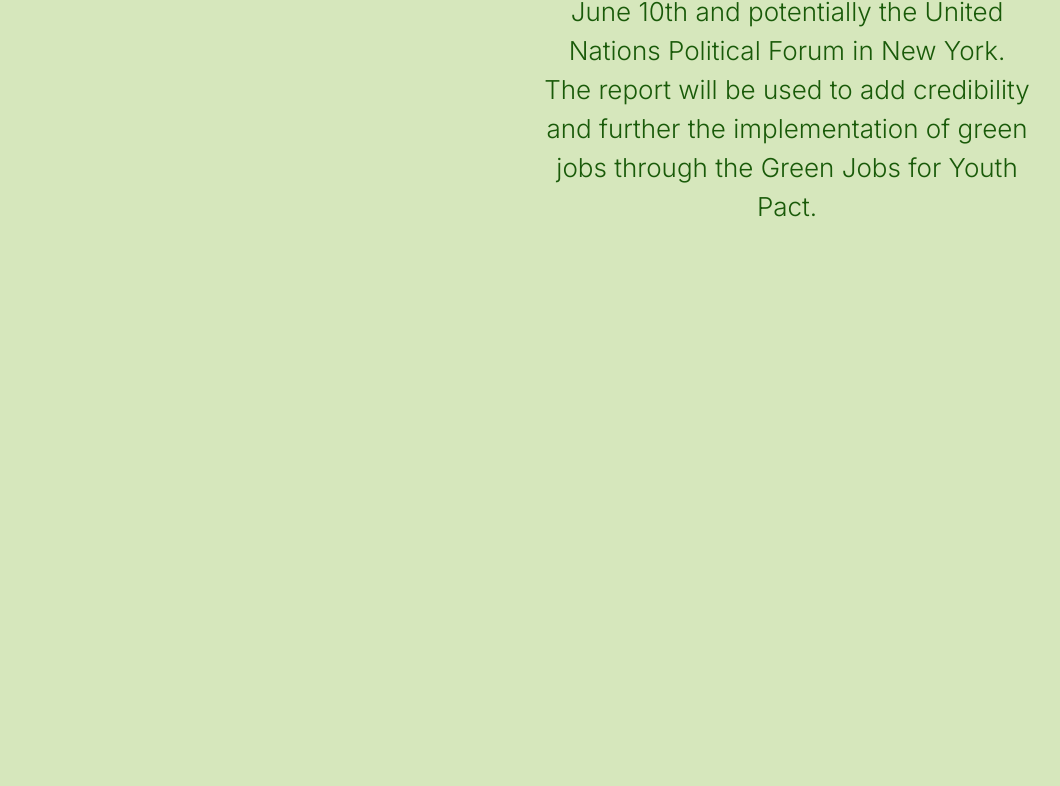
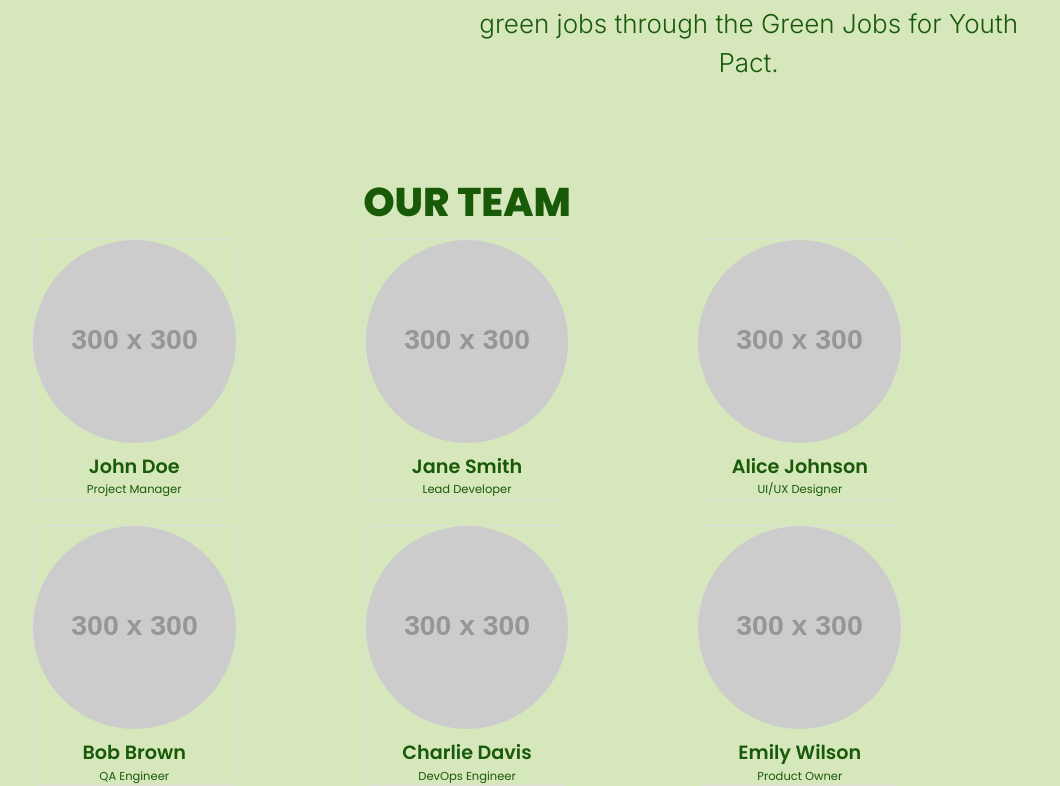
Before and after one commit to SuhaniSood/GreenJobs4YouthPactna, a plain HTML site: page index.html in a window 1280 px wide. Shown: the part 2188-2974 px from the top of the page, without its empty margins (173-1233 px from the left). Before the commit the page ends 2510 px from the top, so only its background shows below. Drawn offline with nearby package versions, Linux system fonts and the light colour scheme; placeholder pictures from the web are drawn by us.

Commit message:
Team Members

```diff
--- a/index.html
+++ b/index.html
@@ -77,7 +77,7 @@
 					<button type="button" class="btnPlaceHolder">Request to join</button>
 				</div>
 			</div>
-			<div class="workshop" >
+			<div class="workshop">
 				<h1>JOIN OUR WORKSHOP</h1>
 				<p>
 					This Green Jobs Workshop is part of our global consultation with UNEP as a part of the Green Jobs for Youth Pact, which SOS International is an advisory board for. Your expertise and
@@ -87,36 +87,66 @@
 				</p>
 			</div>
 		</div>
-		<div style="display: flex; justify-content: space-between; align-items: center; padding-top: 10%; padding-left: 8%; padding-right: 8%;">
-			<div class="workshop" style="flex: 1;">
+		<div style="display: flex; justify-content: space-around; align-items: center; padding-top: 10%; width: 100%">
+			<div class="workshop" style="margin: 0vw 6vw">
 				<h1>WHO ARE WE?</h1>
 				<p>
-					The Green Jobs for Youth Pact (GJYP) is a collaborative initiative by the International Labour Organization (ILO), the United Nations Environment Programme (UNEP), and
-					the United Nations Children’s Fund (UNICEF) Generation Unlimited, working with young people, governments and other partners to create meaningful opportunities for youth
-					by 2030.
+					The Green Jobs for Youth Pact (GJYP) is a collaborative initiative by the International Labour Organization (ILO), the United Nations Environment Programme (UNEP), and the United Nations
+					Children’s Fund (UNICEF) Generation Unlimited, working with young people, governments and other partners to create meaningful opportunities for youth by 2030.
 				</p>
 			</div>
-			<div class="image-container-who" style="flex: 1; padding-left: 40px;">
-				<img src="assets/who.jpg" class="card-img-top" alt="..." style="width: 100%; height: auto; border-radius: 16px;" />
+			<div class="image-container-who" style="flex: 1; text-align: center">
+				<img src="assets/who.jpg" class="card-img-top" alt="..." style="width: 70%; height: auto; border-radius: 16px" />
 			</div>
 		</div>
-
 
 		<div class="goalContainer" style="display: flex; justify-content: end">
 			<div class="goal">
 				<h1>THE GOAL</h1>
 				<p>
-					To gain input from North American youth on green jobs through a survey and discussions during an online conference on June 6th. All input will be collected into a report by
-					SOS International and UN Environment Programme, to present at the Times Higher Education Summit in Bangkok on June 10th and potentially the United Nations Political Forum in
-					New York. The report will be used to add credibility and further the implementation of green jobs through the Green Jobs for Youth Pact.
+					To gain input from North American youth on green jobs through a survey and discussions during an online conference on June 6th. All input will be collected into a report by SOS International
+					and UN Environment Programme, to present at the Times Higher Education Summit in Bangkok on June 10th and potentially the United Nations Political Forum in New York. The report will be used
+					to add credibility and further the implementation of green jobs through the Green Jobs for Youth Pact.
 				</p>
 			</div>
 		</div>
 
+		<h1 class="teamHeader">OUR TEAM</h1>
 
-
-
-	</div>
+		<div class="team">
+			<div class="teamContainer">
+				<div class="teamMember">
+					<img src="https://via.placeholder.com/300" alt="Team Member 1" />
+					<div class="name">John Doe</div>
+					<div class="role">Project Manager</div>
+				</div>
+				<div class="teamMember">
+					<img src="https://via.placeholder.com/300" alt="Team Member 2" />
+					<div class="name">Jane Smith</div>
+					<div class="role">Lead Developer</div>
+				</div>
+				<div class="teamMember">
+					<img src="https://via.placeholder.com/300" alt="Team Member 3" />
+					<div class="name">Alice Johnson</div>
+					<div class="role">UI/UX Designer</div>
+				</div>
+				<div class="teamMember">
+					<img src="https://via.placeholder.com/300" alt="Team Member 4" />
+					<div class="name">Bob Brown</div>
+					<div class="role">QA Engineer</div>
+				</div>
+				<div class="teamMember">
+					<img src="https://via.placeholder.com/300" alt="Team Member 5" />
+					<div class="name">Charlie Davis</div>
+					<div class="role">DevOps Engineer</div>
+				</div>
+				<div class="teamMember">
+					<img src="https://via.placeholder.com/300" alt="Team Member 6" />
+					<div class="name">Emily Wilson</div>
+					<div class="role">Product Owner</div>
+				</div>
+			</div>
+		</div>
 
 		<!-- Bootstrap Bundle with Popper -->
 		<script
--- a/style.css
+++ b/style.css
@@ -220,9 +220,13 @@ body {
 	padding-top: 10%;
 	margin-right: auto;
 	text-align: center;
-	width: 50%;
+	width: 100%;
 	float: right;
 	padding: 10vh 6vw;
+}
+
+.goal {
+	width: 50%;
 }
 
 .goal h1 {
@@ -240,3 +244,51 @@ body {
 .image-container-who {
 	border-radius: 30px;
 }
+
+.team {
+	width: 100vw;
+	display: flex;
+	justify-content: center;
+}
+
+.teamHeader {
+	font-family: "Poppins", sans-serif;
+	font-weight: 800;
+	color: #195a09;
+	text-align: center;
+	margin-bottom: 1vw;
+}
+
+.teamContainer {
+	display: grid;
+	grid-template-columns: repeat(3, 1fr);
+	gap: 2vw 10vw;
+	padding: 0 6vw;
+	width: 80%;
+}
+.teamMember {
+	border: 1px solid #ddd;
+	border-radius: 8px;
+	overflow: hidden;
+	text-align: center;
+}
+.teamMember img {
+	width: 100%;
+	height: auto;
+	display: block;
+	border-radius: 100vw;
+}
+.teamMember .name {
+	font-size: 1.5vw;
+	margin: 10px 0;
+	font-family: "Poppins", sans-serif;
+	font-weight: 600;
+	color: #195a09;
+}
+.teamMember .role {
+	font-family: "Poppins", sans-serif;
+	font-weight: 400;
+	color: #195a09;
+	font-size: 0.9vw;
+	margin-top: -10px;
+}
```
